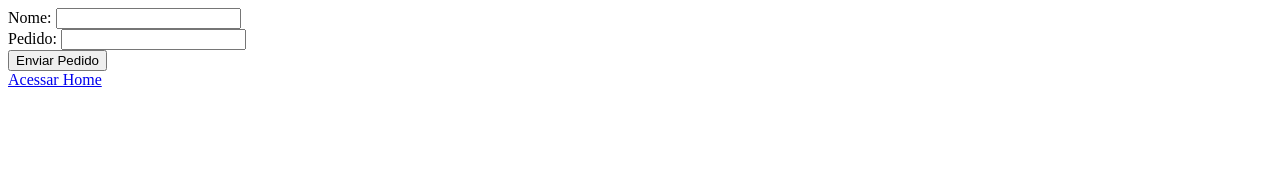
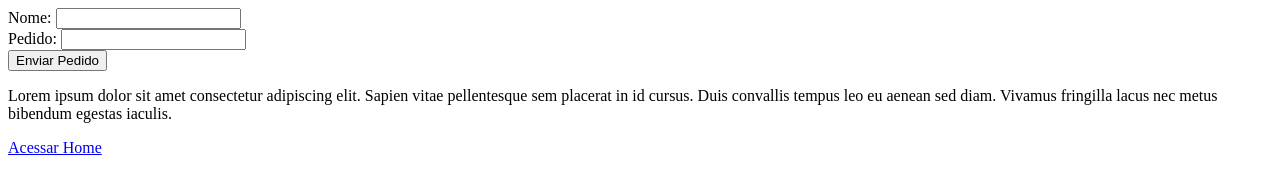
Before and after one commit to EduardooMarson/intro-git-ppi, a plain HTML site: page index.html in a window 1280 px wide. Drawn offline with Linux system fonts and the light colour scheme.

Commit message:
Novo parágrafo adicionado na página principal

```diff
--- a/index.html
+++ b/index.html
@@ -21,6 +21,11 @@
         <button type="submit">Enviar Pedido</button>
 
     </form>
+    <p>
+        Lorem ipsum dolor sit amet consectetur adipiscing elit. Sapien vitae pellentesque
+        sem placerat in id cursus. Duis convallis tempus leo eu aenean sed diam. Vivamus
+        fringilla lacus nec metus bibendum egestas iaculis.
+    </p>
 
     <a href="home.html">Acessar Home</a>
 
```
